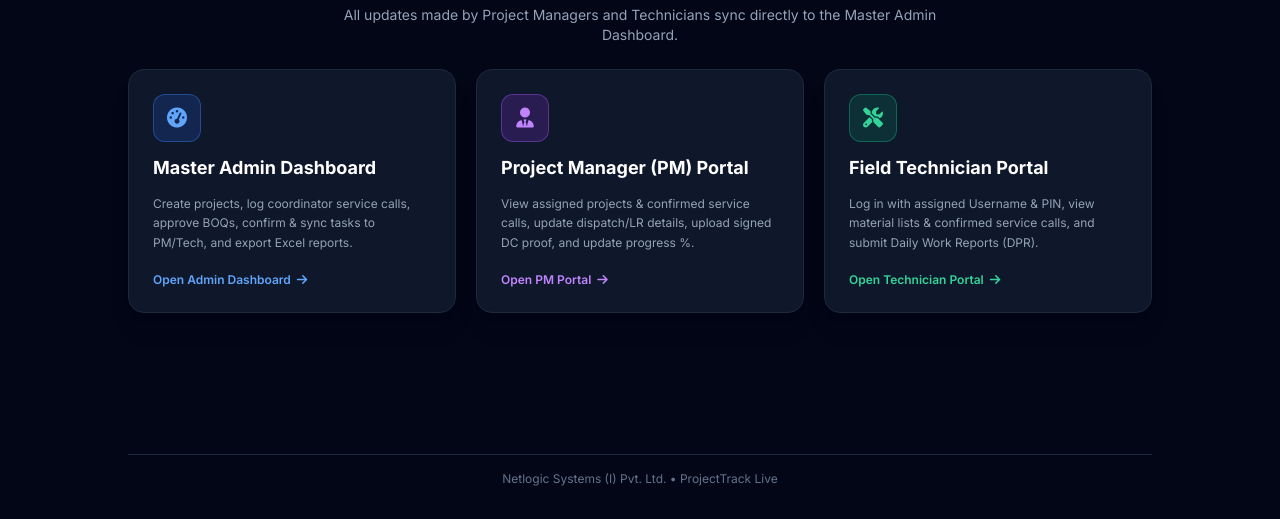
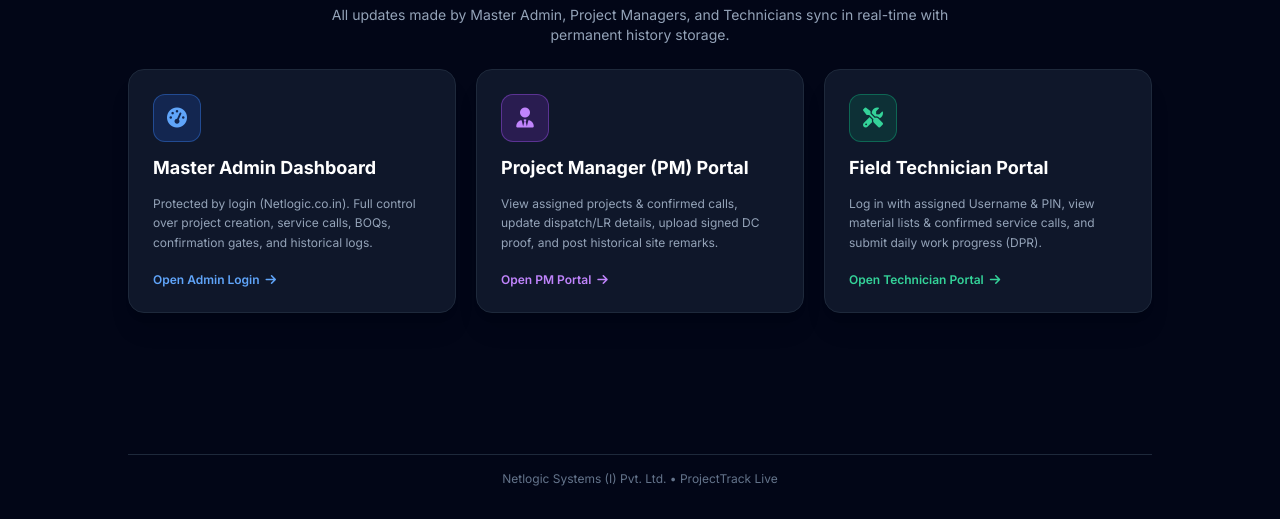
Before and after one commit to HideAnony/projecttrack-live, a plain HTML site: page index.html in a window 1280 px wide. Shown: the part 281-800 px from the top of the page. Drawn offline with nearby package versions, Linux system fonts and the light colour scheme.

Commit message:
Update index.html

```diff
--- a/index.html
+++ b/index.html
@@ -22,14 +22,14 @@
     </div>
   </div>
   <span class="text-xs bg-emerald-950 text-emerald-300 border border-emerald-700/60 px-3 py-1.5 rounded-full">
-    <i class="fa-solid fa-cloud mr-1.5"></i>GitHub Live Portal
+    <i class="fa-solid fa-cloud mr-1.5"></i>Secure Real-time Portal
   </span>
 </header>
 
 <main class="max-w-5xl mx-auto w-full my-8 space-y-6">
   <div class="text-center max-w-2xl mx-auto space-y-2">
     <h2 class="text-2xl sm:text-3xl font-bold text-white">Select Your Role Portal</h2>
-    <p class="text-sm text-slate-400">All updates made by Project Managers and Technicians sync directly to the Master Admin Dashboard.</p>
+    <p class="text-sm text-slate-400">All updates made by Master Admin, Project Managers, and Technicians sync in real-time with permanent history storage.</p>
   </div>
 
   <div class="grid md:grid-cols-3 gap-5">
@@ -40,9 +40,9 @@
           <i class="fa-solid fa-gauge-high"></i>
         </div>
         <h3 class="font-bold text-lg text-white group-hover:text-blue-400 transition">Master Admin Dashboard</h3>
-        <p class="text-xs text-slate-400 leading-relaxed">Create projects, log coordinator service calls, approve BOQs, confirm & sync tasks to PM/Tech, and export Excel reports.</p>
+        <p class="text-xs text-slate-400 leading-relaxed">Protected by login (Netlogic.co.in). Full control over project creation, service calls, BOQs, confirmation gates, and historical logs.</p>
       </div>
-      <span class="text-xs font-semibold text-blue-400 flex items-center gap-1.5">Open Admin Dashboard <i class="fa-solid fa-arrow-right"></i></span>
+      <span class="text-xs font-semibold text-blue-400 flex items-center gap-1.5">Open Admin Login <i class="fa-solid fa-arrow-right"></i></span>
     </a>
 
     <!-- PM / CLIENT PORTAL -->
@@ -52,7 +52,7 @@
           <i class="fa-solid fa-user-tie"></i>
         </div>
         <h3 class="font-bold text-lg text-white group-hover:text-purple-400 transition">Project Manager (PM) Portal</h3>
-        <p class="text-xs text-slate-400 leading-relaxed">View assigned projects & confirmed service calls, update dispatch/LR details, upload signed DC proof, and update progress %.</p>
+        <p class="text-xs text-slate-400 leading-relaxed">View assigned projects & confirmed calls, update dispatch/LR details, upload signed DC proof, and post historical site remarks.</p>
       </div>
       <span class="text-xs font-semibold text-purple-400 flex items-center gap-1.5">Open PM Portal <i class="fa-solid fa-arrow-right"></i></span>
     </a>
@@ -64,7 +64,7 @@
           <i class="fa-solid fa-screwdriver-wrench"></i>
         </div>
         <h3 class="font-bold text-lg text-white group-hover:text-emerald-400 transition">Field Technician Portal</h3>
-        <p class="text-xs text-slate-400 leading-relaxed">Log in with assigned Username & PIN, view material lists & confirmed service calls, and submit Daily Work Reports (DPR).</p>
+        <p class="text-xs text-slate-400 leading-relaxed">Log in with assigned Username & PIN, view material lists & confirmed service calls, and submit daily work progress (DPR).</p>
       </div>
       <span class="text-xs font-semibold text-emerald-400 flex items-center gap-1.5">Open Technician Portal <i class="fa-solid fa-arrow-right"></i></span>
     </a>
```
